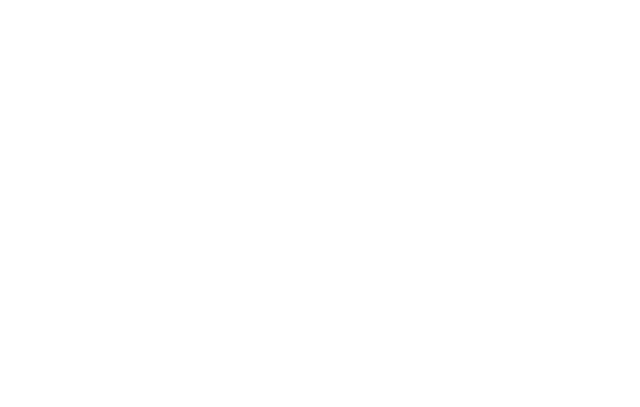
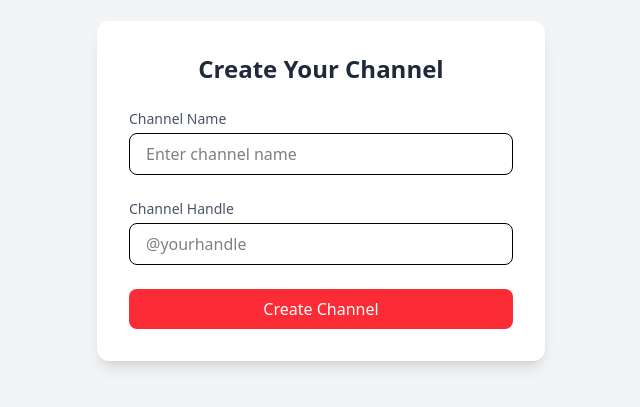
Before and after one commit to mohitbisht007/Youtube-Frontend, a React (Vite) app: page /create-channel in a window 1280 px wide. Before the commit this address had no page. Shown: the part 209-616 px from the top of the page, without its empty margins (319-959 px from the left). Built offline with nearby package versions, Linux system fonts and the light colour scheme.

Commit message:
created channelPage and connected it with backend

```diff
--- a/src/App.jsx
+++ b/src/App.jsx
@@ -4,6 +4,7 @@
 import { Route, Routes } from "react-router-dom";
 import SignupPage from "./Pages/SignupPage";
 import UploadVideoPage from "./Pages/UploadVideoPage";
+import CreateChannelPage from "./Pages/CreateChannelPage";
 
 export default function App() {
   return (
@@ -11,9 +12,10 @@
       <Routes>
         <Route path="/" element={<HomePage />} />
         <Route path="/watch/:id" element={<VideoPage />} />
-        <Route path="/@NeonMan" element={<ChannelPage />} />
+        <Route path="/msb" element={<ChannelPage />} />
         <Route path="/login" element={<SignupPage />} />
         <Route path="/upload" element={<UploadVideoPage />} />
+        <Route path="/create-channel" element={<CreateChannelPage />} />
       </Routes>
     </>
   );
--- a/src/Pages/ChannelPage.jsx
+++ b/src/Pages/ChannelPage.jsx
@@ -1,11 +1,14 @@
-
+import { useParams } from "react-router-dom";
 import Header from "../components/Header";
 import HomeChannel from "../components/HomeChannel";
 import SideNav from "../components/SideNav";
 import VideosChannel from "../components/VideosChannel";
 
+export default function ChannelPage() {
 
-export default function ChannelPage() {
+  const channelHandle = useParams()
+  console.log(channelHandle)
+
   return (
     <div>
       <Header />
@@ -48,9 +51,9 @@
         </div>
 
         <div>
-          <HomeChannel/>
+          {/* <HomeChannel /> */}
           <h2>Video Card</h2>
-          <VideosChannel/>
+          {/* <VideosChannel /> */}
         </div>
       </div>
     </div>
--- /dev/null
+++ b/src/Pages/CreateChannelPage.jsx
@@ -0,0 +1,88 @@
+import axios from "axios"
+import { useState } from "react";
+import { useNavigate } from "react-router-dom";
+const token = localStorage.getItem('token')
+
+export default function CreateChannelPage() {
+  const navigate = useNavigate()
+
+  const [channelInput, setChannelInput] = useState({
+    channelName: "",
+    channelHandle: ""
+  })
+
+  const handleOnChange = (e) => {
+    setChannelInput((prev) => {
+      return {...prev, [e.target.name]: e.target.value}
+    })
+  }
+
+  const handleSubmit = async(e) => {
+    e.preventDefault()
+    try {
+      const res = await axios.post("http://localhost:5050/api/createChannel", {
+      channelName: channelInput.channelName,
+      channelHandle: channelInput.channelHandle
+    }, {
+      headers: {
+        Authorization: `JWT ${token}`,
+        "Content-Type": "application/json"
+      }
+    })
+    const channelHandle =  res.data.channel.channelHandle
+    // navigate(`/@${channelHandle}`)
+
+    } catch (error) {
+      console.log(error)
+    }
+  }
+
+
+  return (
+    <div className="h-screen w-full flex items-center justify-center bg-gray-100">
+      <form className="bg-white shadow-lg rounded-xl p-8 w-full max-w-md space-y-6" onSubmit={handleSubmit}>
+        <h2 className="text-2xl font-bold text-center text-gray-800">
+          Create Your Channel
+        </h2>
+
+        {/* Channel Name */}
+        <div>
+          <label className="block text-sm font-medium text-gray-600 mb-1">
+            Channel Name
+          </label>
+          <input
+            type="text"
+            name="channelName"
+            value={channelInput.channelName}
+            onChange={handleOnChange}
+            placeholder="Enter channel name"
+            className="w-full px-4 py-2 border rounded-lg focus:outline-none focus:ring-2 focus:ring-red-500"
+          />
+        </div>
+
+        {/* Channel Handle */}
+        <div>
+          <label className="block text-sm font-medium text-gray-600 mb-1">
+            Channel Handle
+          </label>
+          <input
+            type="text"
+            name="channelHandle"
+            value={channelInput.channelHandle}
+            onChange={handleOnChange}
+            placeholder="@yourhandle"
+            className="w-full px-4 py-2 border rounded-lg focus:outline-none focus:ring-2 focus:ring-red-500"
+          />
+        </div>
+
+        {/* Submit Button */}
+        <button
+          type="submit"
+          className="w-full bg-red-500 text-white py-2 rounded-lg font-medium hover:bg-red-600 transition duration-200"
+        >
+          Create Channel
+        </button>
+      </form>
+    </div>
+  );
+}
--- a/src/Pages/SignupPage.jsx
+++ b/src/Pages/SignupPage.jsx
@@ -18,7 +18,7 @@
   const handleSubmit = async(e) => {
     e.preventDefault();
 
-    const endPoint = hasAccount ? "http://localhost:5050/api/auth/login" : "http://localhost:5050/api/auth/signup";
+    const endPoint = hasAccount ? "http://localhost:5050/api/login" : "http://localhost:5050/api/signup";
     const payload = hasAccount ? {email: userData.email, password: userData.password} : userData;
 
     try {
--- a/src/components/Header.jsx
+++ b/src/components/Header.jsx
@@ -7,58 +7,79 @@
 import { useNavigate } from "react-router-dom";
 
 export default function Header() {
-  const dispatch = useDispatch()
-  const navigate = useNavigate()
+  const dispatch = useDispatch();
+  const navigate = useNavigate();
 
-  const {user, isAuth} = useSelector((state) => state.auth)
-  console.log(user, isAuth)
+  const { user, isAuth } = useSelector((state) => state.auth);
+  console.log(user, isAuth);
 
-  const [profileClicked, setProfileClikced] = useState(false)
+  const [profileClicked, setProfileClikced] = useState(false);
 
   const handleLogOut = () => {
-    dispatch(logout())
-    navigate("/")
-    setProfileClikced(false)
-}
+    dispatch(logout());
+    navigate("/");
+    setProfileClikced(false);
+  };
 
   return (
     <nav className="h-[80px] flex justify-between p-2 fixed top-0 w-full z-30 bg-white">
       <div className="logo text-[#FF0033] text-[30px] flex items-center">
         <i class="fa-solid fa-bars text-[20px] mx-3 text-black"></i>
         <i className="fa-brands fa-youtube"></i>
-        <p className="text-black text-[22px] font-bold tracking-tighter">Youtube</p>
+        <p className="text-black text-[22px] font-bold tracking-tighter">
+          Youtube
+        </p>
       </div>
       <div>
-        <input className="border-1 w-[550px] rounded-tl-full rounded-bl-full h-[40px] px-5" type="text" placeholder="Search" />
+        <input
+          className="border-1 w-[550px] rounded-tl-full rounded-bl-full h-[40px] px-5"
+          type="text"
+          placeholder="Search"
+        />
         <button className="border-1 w-[60px] rounded-tr-full rounded-br-full h-[40px] bg-[#F8F8F8] cursor-pointer hover:bg-[#cdcdcd]">
           <i className="fa-solid fa-magnifying-glass"></i>
         </button>
-        <button className="bg-[#dfdede] rounded-full h-[40px] w-[40px] ml-2"> <i className="fa-solid fa-microphone"></i></button>
+        <button className="bg-[#dfdede] rounded-full h-[40px] w-[40px] ml-2">
+          {" "}
+          <i className="fa-solid fa-microphone"></i>
+        </button>
       </div>
       <div>
-        {isAuth ?
+        {isAuth ? (
           <div>
-          <Link to="/upload" ><button>Create Video</button></Link>
+            <Link to="/upload">
+              <button>Create Video</button>
+            </Link>
             <img
               className="rounded-full border-1 h-[40px] w-[40px]"
               src={user.avatar}
               onClick={() => setProfileClikced(!profileClicked)}
             />
           </div>
-        :
-         <Link to="/login"><SignInButton/></Link>
-        }
+        ) : (
+          <Link to="/login">
+            <SignInButton />
+          </Link>
+        )}
+      </div>
+      <div>
+        <Link to="/create-channel">
+          <button>Create Channel</button>
+        </Link>
       </div>
 
-      {profileClicked &&
+      {profileClicked && (
         <div className="fixed right-20 top-10 z-50 w-[300px] h-[90vh] shadow-xl border border-[#e7e7e7] p-4 bg-white rounded">
           <div>
-            Channel Name
+            <Link to="/create-channel">
+              <button>Create Channel</button>
+            </Link>
           </div>
           <div>
             <button onClick={handleLogOut}>Sign Out</button>
           </div>
-      </div> }
+        </div>
+      )}
     </nav>
   );
 }
--- a/src/components/Videos.jsx
+++ b/src/components/Videos.jsx
@@ -16,6 +16,7 @@
     getVideos()
   }, [])
 
+
   return (
     <div className='ml-[250px] mt-[150px] grid grid-cols-3 px-3 gap-2'>
         {allVideos.map(video => {
```
Lines whose indentation alone changed are shown as unchanged.
